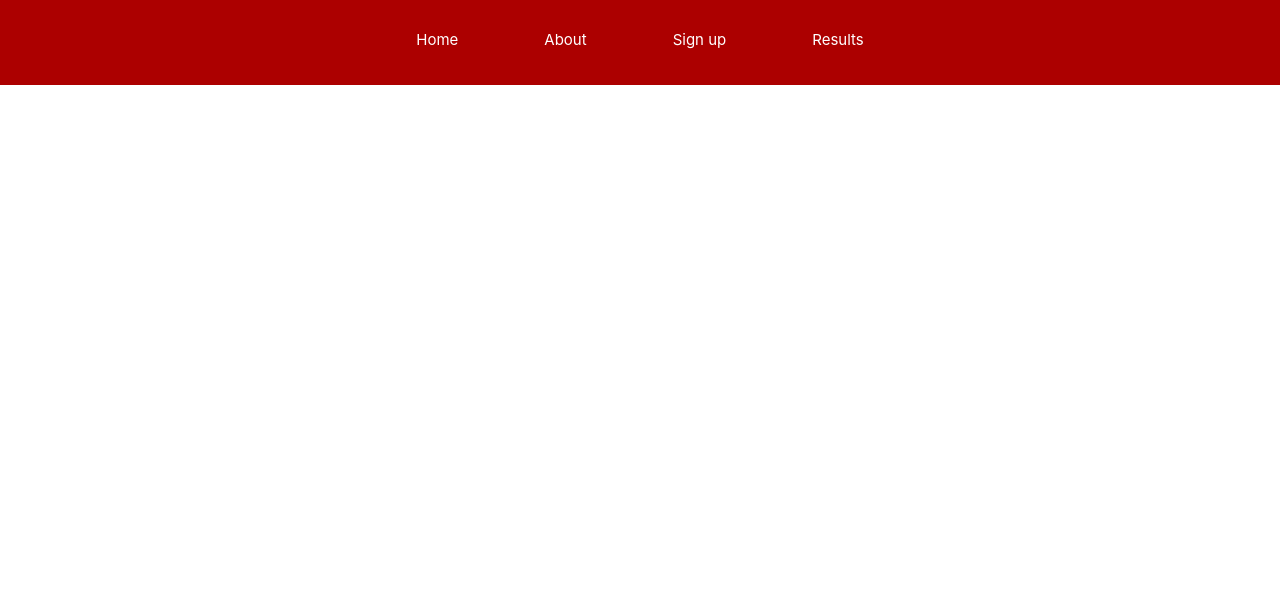
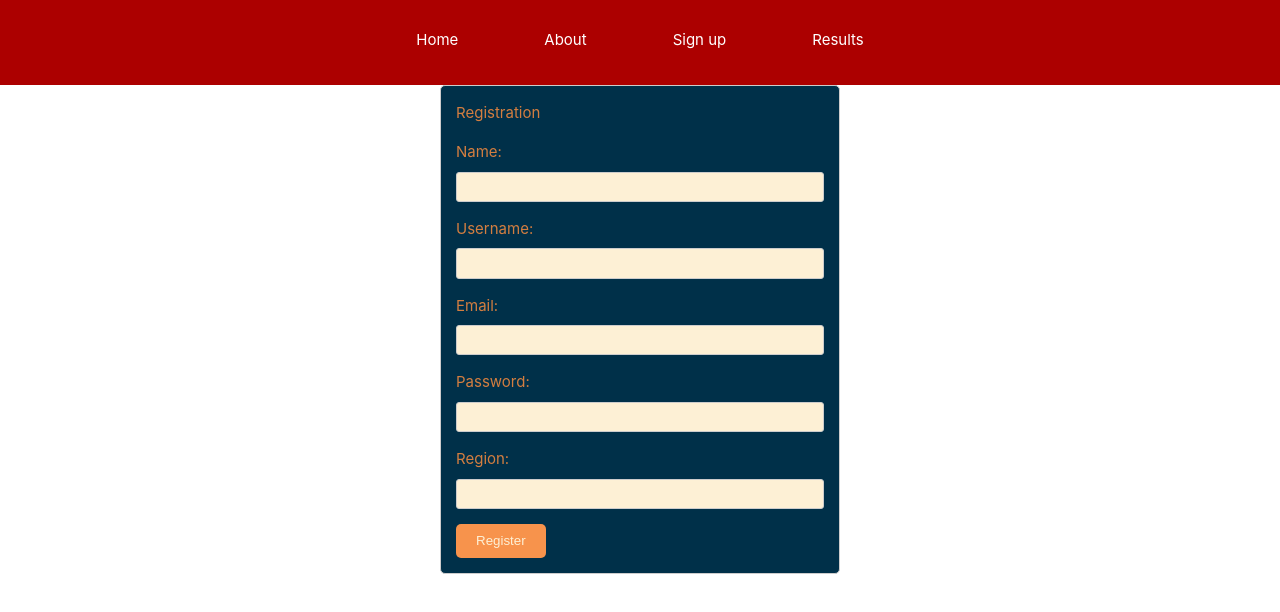
Before and after one commit to Davidebakker/votevision-deploy, a Vue app in the folder frontend-vue/: page /registration in a window 1280 px wide. Shown: the top 612 px of the page. Built offline with nearby package versions, Linux system fonts and the light colour scheme.

Commit message:
Routing naar registratie pagina werkt nu

```diff
--- a/frontend-vue/src/components/NavBarComponents/BurgerNavBar.vue
+++ b/frontend-vue/src/components/NavBarComponents/BurgerNavBar.vue
@@ -12,6 +12,9 @@
           </div>
           <div class="menu-item">
             <router-link to="/about">About</router-link>
+          </div>
+          <div class="menu-item">
+            <router-link to="/registration">Sign up</router-link>
           </div>
           <Results title="Results" />
         </div>
--- a/frontend-vue/src/components/NavBarComponents/NavBar.vue
+++ b/frontend-vue/src/components/NavBarComponents/NavBar.vue
@@ -9,7 +9,7 @@
         <router-link to="/about">About</router-link>
       </div>
       <div class="menu-item">
-        <router-link to="/about">Sign up</router-link>
+        <router-link to="/registration">Sign up</router-link>
       </div>
       <Results title="Results" />
     </div>
--- /dev/null
+++ b/frontend-vue/src/components/RegistrationComponents/Registration.vue
@@ -0,0 +1,121 @@
+<script setup lang="ts">
+import { ref } from 'vue';
+
+const name = ref('');
+const username = ref('');
+const email = ref('');
+const password = ref('');
+const region = ref('');
+
+const handleSubmit = async () => {
+  const userData = {
+    name: name.value,
+    username: username.value,
+    email: email.value,
+    password: password.value,
+    region: region.value,
+  };
+
+  try {
+    const response = await fetch('http://localhost:8080/api/users', {
+      method: 'POST',
+      headers: {
+        'Content-Type': 'application/json',
+      },
+      body: JSON.stringify(userData),
+    });
+
+    if (response.ok) {
+      alert('Registration successful!');
+    } else {
+      alert('Failed to register user.');
+    }
+  } catch (error) {
+    console.error('Error:', error);
+    alert('An error occurred while registering.');
+  }
+};
+</script>
+
+
+<template>
+  <div class="registration-form">
+    <h1>{{ value }}</h1>
+    <form @submit.prevent="handleSubmit">
+      <div class="registration">Registration</div>
+      <div>
+        <label for="name">Name:</label>
+        <input type="text" id="name" v-model="name" required />
+      </div>
+
+      <div>
+        <label for="username">Username:</label>
+        <input type="text" id="username" v-model="username" required />
+      </div>
+
+      <div>
+        <label for="email">Email:</label>
+        <input type="email" id="email" v-model="email" required />
+      </div>
+
+      <div>
+        <label for="password">Password:</label>
+        <input type="password" id="password" v-model="password" required />
+      </div>
+
+      <div>
+        <label for="region">Region:</label>
+        <input type="text" id="region" v-model="region" required />
+      </div>
+
+      <button type="submit">Register</button>
+    </form>
+  </div>
+</template>
+
+<style scoped>
+.registration-form {
+  max-width: 400px;
+  margin: 0 auto;
+  padding: 1em;
+  border: 1px solid #ccc;
+  border-radius: 5px;
+  background-color: #003049;
+  color: #d37e40;
+}
+
+.registration-form div {
+  margin-bottom: 1em;
+}
+
+.registration-form label {
+  display: block;
+  margin-bottom: 0.5em;
+}
+
+.registration-form input {
+  width: 100%;
+  padding: 0.5em;
+  border: 1px solid #ccc;
+  border-radius: 3px;
+  color: #c1121f ;
+  background-color: #fdf0d5;
+}
+
+button {
+  padding: 0.7em 1.5em;
+  background-color: #f7934c;
+  color: #fdf0d5;
+  border: none;
+  border-radius: 5px;
+  cursor: pointer;
+}
+
+button:hover {
+  background-color: #d37e40;
+}
+
+.registration {
+  color: #d37e40;
+}
+</style>
--- a/frontend-vue/src/router/index.ts
+++ b/frontend-vue/src/router/index.ts
@@ -2,6 +2,7 @@ import { createRouter, createWebHistory } from 'vue-router'
 import HomeView from '../views/HomeView.vue'
 import ElectionResultView from '../views/results/ElectionResultView.vue'
 import NationalElectionResultView from '../views/results/NationalElectionResultView.vue'
+import Registration from '@/components/RegistrationComponents/Registration.vue'
 
 const router = createRouter({
   history: createWebHistory(import.meta.env.BASE_URL),
@@ -28,7 +29,13 @@ const router = createRouter({
       path: '/result/National-election-result',
       name: 'national-election-result',
       component: NationalElectionResultView
+    },
+    {
+      path: '/registration',
+      name: 'registration',
+      component: Registration
     }
+
   ]
 })
 
```
Also changed, not shown: frontend-vue/src/views/RegistrationView.vue (added, +14 -0 lines).
